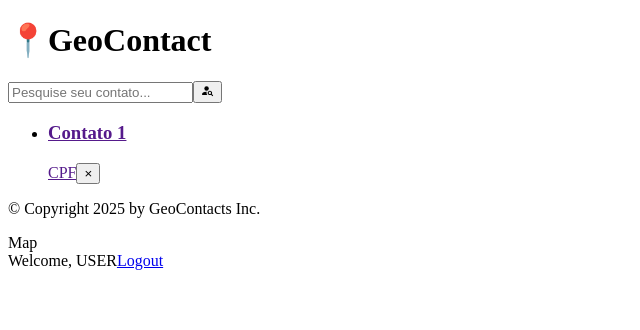
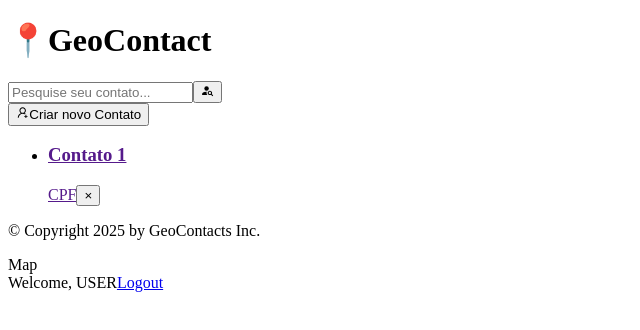
Before and after one commit to miguel-willians/GeoContact, a Next.js app: page /Main in a window 1280 px wide. Shown: the top 330 px of the page, without its empty margins (0-640 px from the left). Built offline with nearby package versions, Linux system fonts and the light colour scheme.

Commit message:
feat: implementar o CreateNewContact na SearchAndAddBar

```diff
--- /dev/null
+++ b/src/features/contacts/CreateNewContact.tsx
@@ -0,0 +1,11 @@
+import Button from "@/ui/Button";
+import { AiOutlineUserAdd } from "react-icons/ai";
+
+export default function CreateNewContact() {
+  return (
+    <Button type="small">
+      <AiOutlineUserAdd className="text-xl" />
+      Criar novo Contato
+    </Button>
+  );
+}
--- a/src/ui/Button.tsx
+++ b/src/ui/Button.tsx
@@ -20,7 +20,9 @@ function Button({ children, disabled, href, type, onClick }: ButtonProps) {
     primary: base + " px-4 py-3 md:px-6 md:py-4",
     secondary:
       "inline-block text-sm rounded-full border-2 border-stone-300 font-semibold uppercase tracking-wide text-stone-400 transition-colors duration-300 hover:bg-stone-300 hover:text-stone-800 focus:bg-stone-300 focus:text-stone-800 focus:outline-none focus:ring focus:ring-stone-200 focus:ring-offset-2 disabled:cursor-not-allowed px-4 py-2.5 md:px-6 md:py-3.5",
-    small: base + " px-4 py-2 md:px-5 md:py-2.5 text-xs",
+    small:
+      base +
+      " px-4 py-2 md:px-5 md:py-2.5 text-xs w-52 flex items-center justify-between",
   };
 
   if (href)
--- a/src/ui/SearchBar.tsx
+++ b/src/ui/SearchBar.tsx
@@ -1,15 +1,18 @@
 import Input from "@/ui/Input";
 import ButtonIcon from "./ButtonIcon";
 import { MdPersonSearch } from "react-icons/md";
+import AddNewContact from "@/features/contacts/CreateNewContact";
 
 export default function SearchBar() {
   return (
-    <div className="flex">
-      <Input type="text" placeholder="Pesquise seu contato..." />
-      {/* <button>ButtonIcon</button> */}
-      <ButtonIcon>
-        <MdPersonSearch />
-      </ButtonIcon>
+    <div className="flex justify-between w-full">
+      <div className="flex">
+        <Input type="text" placeholder="Pesquise seu contato..." />
+        <ButtonIcon>
+          <MdPersonSearch />
+        </ButtonIcon>
+      </div>
+      <AddNewContact />
     </div>
   );
 }
```
